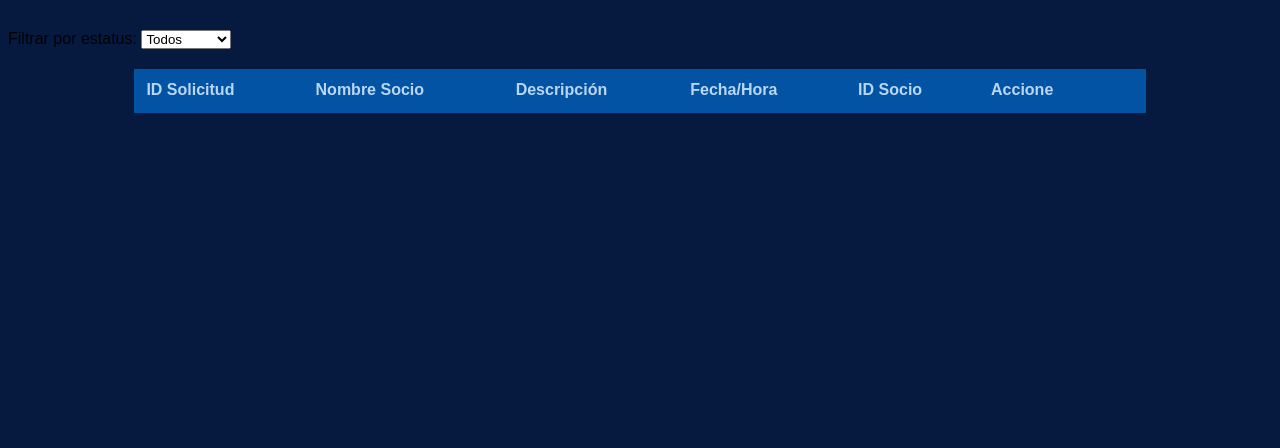
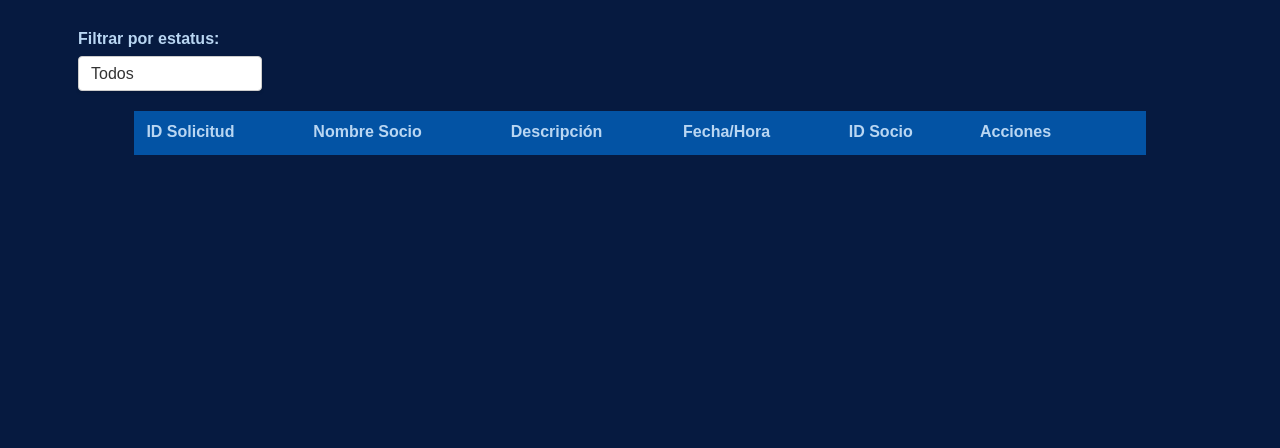
Before and after one commit to Camm07/Proyecto-DSW, a website with bundled scripts: page verSolicitudes.html in a window 1280 px wide. Shown: the part 352-800 px from the top of the page. Built offline with nearby package versions, Linux system fonts and the light colour scheme; no server answers.

Commit message:
diseño del filtro

```diff
--- a/css/estiloVerSolicitudes.css
+++ b/css/estiloVerSolicitudes.css
@@ -76,25 +76,14 @@ left: 50%;
 top: 50%;
 transform: translate(-50%, -50%);
 width: 70%;
-max-width: 800px;
+max-width: 600px;
 height: 60%;
 max-height: 80%;
 background-color: rgba(0,0,0,0.7);
 border-radius: 10px;
-
 }
 
 .modal-content {
-/*background-color: #fefefe;
-padding: 20px;
-border: 1px solid #888;
-border-radius: 10px;
-box-shadow: 0 4px 8px 0 rgba(0,0,0,0.2), 0 6px 20px 0 rgba(0,0,0,0.19);
-/align-items: center;/
-/display: flex; / Agrega esta línea */
-/*flex-direction: column; / Agrega esta línea */
-/*justify-content: center; / Agrega esta línea */
-/*text-align: center; / Agrega esta línea */
 background-color: #fefefe;
 padding: 20px;
 border: 1px solid #888;
@@ -139,8 +128,6 @@ background-color: #da190b;
 .button-container {
 display: flex;
 justify-content: center;
-/*flex-direction: row; / Agrega esta línea para colocar los botones en columna */
-/* align-items: center; /* Agrega esta línea para centrar los botones horizontalmente */
 position: absolute;
 bottom: 20px; /* Cambia la distancia desde abajo según sea necesario */
 width: 100%; /* Ajusta el ancho de los botones al ancho del modal */
@@ -156,5 +143,46 @@ width: 100%; /* Ajusta el ancho de los botones al ancho del modal */
 
 /* Estilos cuando el input está enfocado */
 #commentBox:focus {
-  border-color: #4CAF50; /* Cambia el color del borde cuando el input está enfocado */
+  border-color: #0353A4; /* Cambia el color del borde cuando el input está enfocado */
 }
+
+.filtro {
+  margin: 20px;
+}
+
+.filtro label {
+  display: block;
+  margin-bottom: 8px;
+  font-size: 16px;
+  color: #B9D6F2;
+  font-weight: bold;
+  margin-left: 50px;
+}
+
+.filtro #filterStatus {
+  width: 15%;
+  margin-left: 50px;
+  padding: 8px 12px;
+  border: 1px solid #ccc;
+  border-radius: 4px;
+  background-color: #fff;
+  font-size: 16px;
+  color: #333;
+  cursor: pointer;
+  box-shadow: 0 2px 3px rgba(0, 0, 0, 0.1);
+  -webkit-appearance: none; /* Desactiva la apariencia predeterminada en navegadores WebKit/Blink */
+  -moz-appearance: none; /* Desactiva la apariencia predeterminada en Mozilla */
+  appearance: none; /* Desactiva la apariencia estándar para asegurar consistencia en diferentes navegadores */
+}
+
+.filtro #filterStatus:hover {
+  border-color: #B9D6F2;
+}
+
+.filtro #filterStatus:focus {
+  border-color: #666;
+  outline: none;
+}
+.filtro #filterStatus::-ms-expand {
+  display: none;
+}
--- a/verSolicitudes.html
+++ b/verSolicitudes.html
@@ -29,7 +29,7 @@
         </ul>
     </nav>
     <h1>Listado de Solicitudes</h1>
-    <div>
+    <div class="filtro">
         <label for="filterStatus">Filtrar por estatus:</label>
         <select id="filterStatus">
             <option value="Todos">Todos</option>
@@ -46,7 +46,7 @@
                 <th>Descripción</th>
                 <th>Fecha/Hora</th>
                 <th>ID Socio</th>
-                <th>Accione</th>
+                <th>Acciones   </th>
                 <th></th>
             </tr>
         </thead>
```
